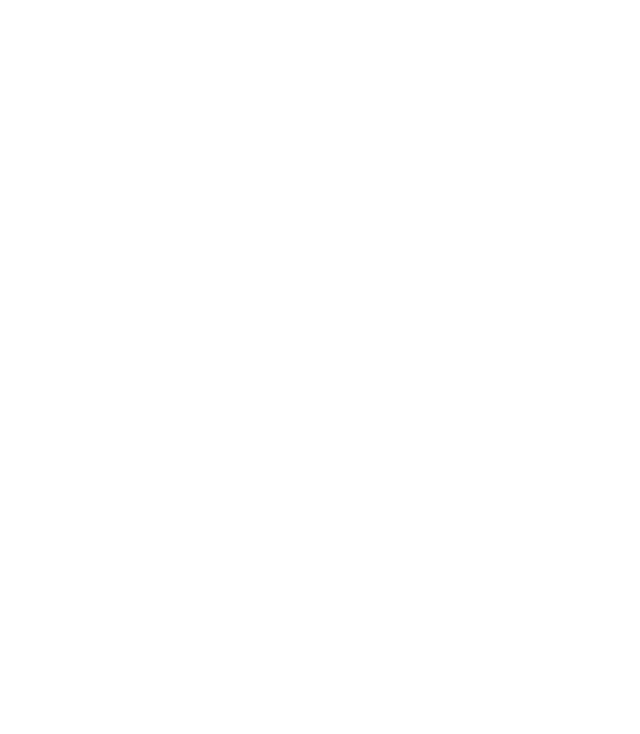
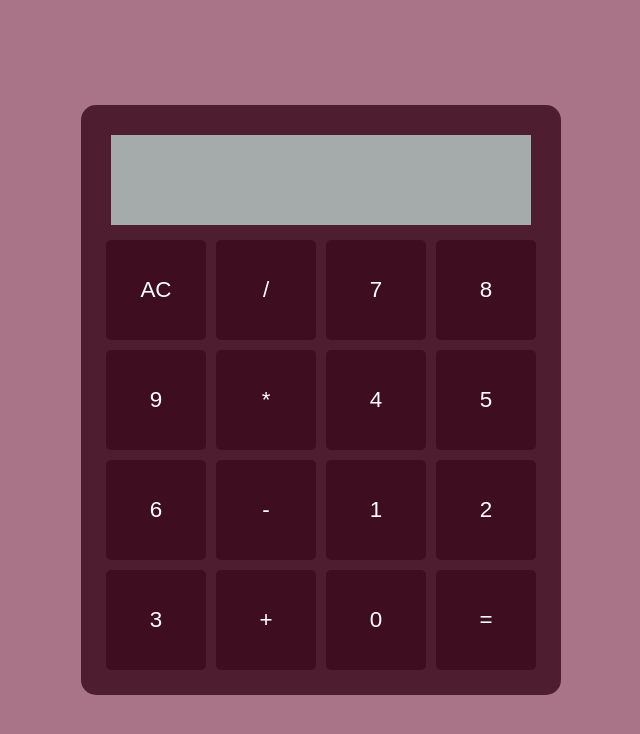
Before and after one commit to CodewithPado/Calculator, a plain HTML site: page index.html in a window 1280 px wide. Shown: the whole page, without its empty margins (319-959 px from the left). Drawn offline with Linux system fonts and the light colour scheme.

Commit message:
feat: Added CSS and HTML layout for calculator
Designed the visual layout and aesthetic of the calculator using CSS.
Created HTML structure with buttons and display div's for calculator
operations.

```diff
--- a/index.html
+++ b/index.html
@@ -7,5 +7,27 @@
     <script src="script.js" defer></script>
     <link rel="stylesheet" href="style.css" />
   </head>
-  <body></body>
+  <body>
+    <main class="calculator">
+      <div class="calc-container">
+        <div id="display"></div>
+        <button class="all-clear">AC</button>
+        <button class="operator">/</button>
+        <button class="number">7</button>
+        <button class="number">8</button>
+        <button class="number">9</button>
+        <button class="operator">*</button>
+        <button class="number">4</button>
+        <button class="number">5</button>
+        <button class="number">6</button>
+        <button class="operator">-</button>
+        <button class="number">1</button>
+        <button class="number">2</button>
+        <button class="number">3</button>
+        <button class="operator">+</button>
+        <button class="number">0</button>
+        <button class="equals">=</button>
+      </div>
+    </main>
+  </body>
 </html>
--- a/style.css
+++ b/style.css
@@ -0,0 +1,56 @@
+* {
+  box-sizing: border-box;
+}
+
+body {
+  margin: 0;
+  padding: 0;
+  display: flex;
+  min-height: 95vh;
+  height: 100vh;
+  flex-direction: column;
+  justify-content: center;
+  align-items: center;
+  background-color: rgba(100, 2, 38, 0.55);
+}
+
+.calculator {
+  padding: 25px;
+  border-radius: 15px;
+  background-color: rgba(50, 1, 19, 0.75);
+}
+
+.calc-container {
+  display: grid;
+  grid-template-columns: repeat(4, 100px);
+  grid-template-rows: minmax(100px, auto) repeat(4, 100px);
+  align-content: center;
+  justify-content: center;
+  gap: 10px;
+}
+
+.calc-container > button {
+  cursor: pointer;
+  background-color: rgba(50, 1, 19, 0.55);
+  color: white;
+  border: 0px;
+  border-radius: 5px;
+  outline: none;
+  font-size: 1.4rem;
+}
+
+#display {
+  grid-column: 1 / -1;
+  background-color: rgb(165, 171, 170);
+  display: flex;
+  flex: auto;
+  overflow: hidden;
+  flex-direction: column;
+  justify-content: space-around;
+  align-items: flex-end;
+  padding: 5px;
+  font-size: 5em;
+  font-weight: initial;
+  text-shadow: 1.3px 1.3px #383838;
+  margin: 5px;
+}
```
